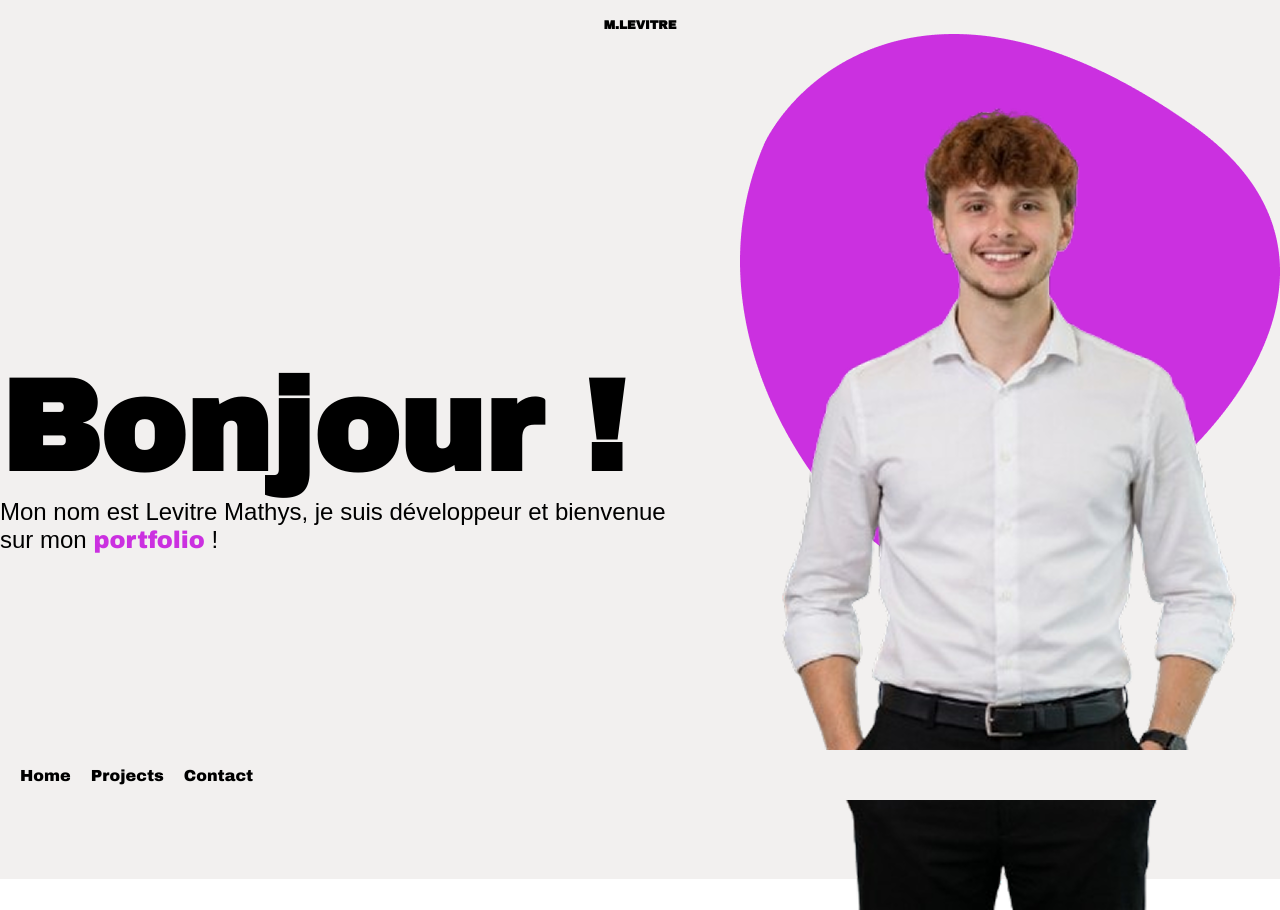
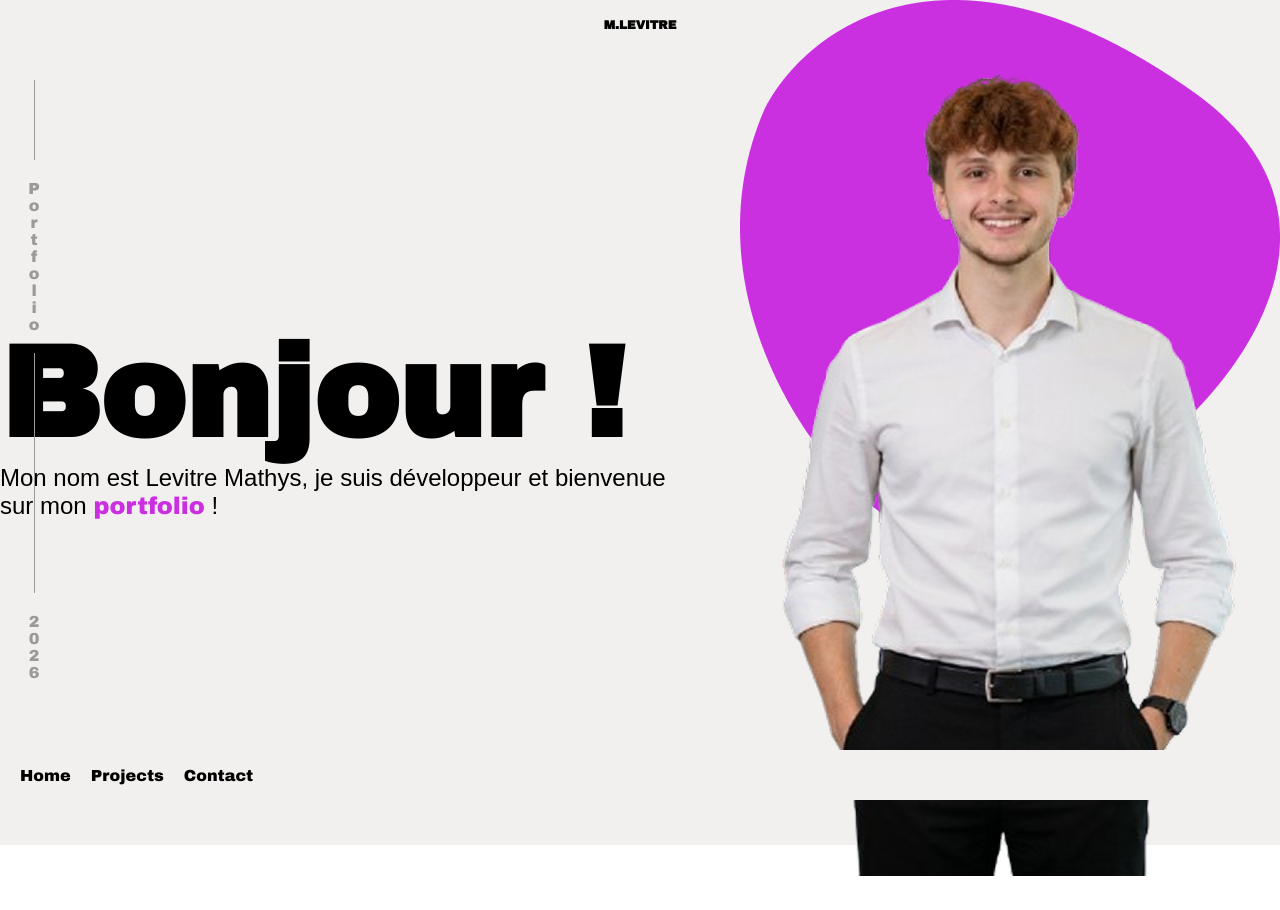
Before and after one commit to LevitreMathys/portfolio, a React app: page / in a window 1280 px wide. After the commit the page ends 876 px from the top, so only its background shows below. Built offline with nearby package versions, Linux system fonts and the light colour scheme; the HTML template or start-up script is replaced by a standard one; a web font is replaced by a local one.

Commit message:
feat: add line decoration at left

```diff
--- a/src/App.jsx
+++ b/src/App.jsx
@@ -7,15 +7,13 @@ import Footer from './components/footer';
 
 function App() {
 
-
-
   return (
     <>
       <Header />
-      <div>
-        <div className="line"></div>
+      <div id="right-line-section">
+        <hr id='line1'/>
         <p>Portfolio</p>
-        <div className="line"></div>
+        <hr id='line2'/>
         <p>2026</p>
       </div>
       <section>
--- a/src/assets/style/home.css
+++ b/src/assets/style/home.css
@@ -1,7 +1,50 @@
+
+/**********************/
+/* Section principale */
+/**********************/
 section {
+    display: flex;
+    align-items: center;
+    justify-content: center;
+    gap: 72px;
+    min-height: calc(100vh - 50px);
     background-color: #f2f0ef;
 }
 
+
+#right-line-section {
+    position: fixed;
+    top: 10%;
+    left: 2%;
+    display: flex;
+    flex-direction: column;
+    align-items: center;
+    gap: 20px;
+
+    hr {
+        background: #9a9a9a;
+        border: none;
+        width: 1px;
+        margin: 0;
+    }
+    #line1 {
+        height: 10vh;
+    }
+    #line2 {
+        height: 30vh;
+    }
+    p {
+        writing-mode: vertical-rl;
+        text-orientation: upright;
+        color: #9a9a9a;
+    }
+}
+
+
+
+/**********************/
+/* Texte de bienvenue */
+/**********************/
 #welcome-section {
 
     text-align: left;
@@ -26,15 +69,12 @@ section {
     }
 }
 
-section {
-    display: flex;
-    align-items: center;
-    justify-content: center;
-    gap: 72px;
-    min-height: calc(100vh - 50px);
-}
 
 
+
+/*************************/
+/* Présentation visuelle */
+/*************************/
 #img-section {
     position: relative;
     width: 540px;
```
